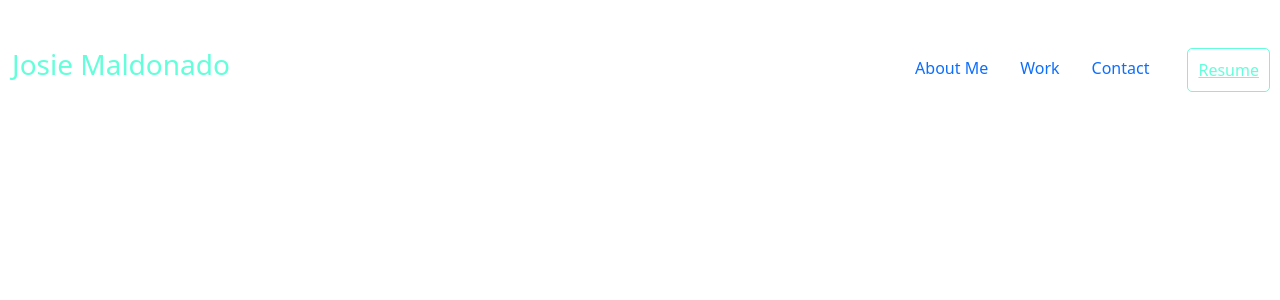
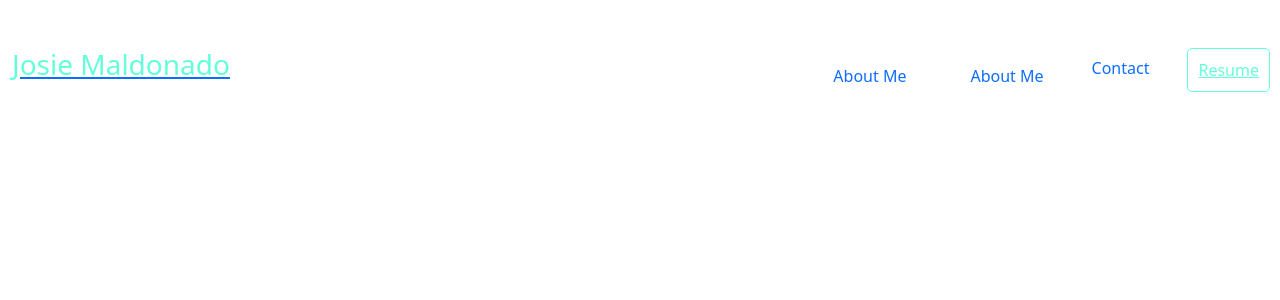
Before and after one commit to JosieMald/react-portfolio, a React (Create React App) app: page /about in a window 1280 px wide. Shown: the top 300 px of the page. Built offline with nearby package versions, Linux system fonts and the light colour scheme.

Commit message:
installed react-router-dom and began linking pages.

```diff
--- a/package.json
+++ b/package.json
@@ -11,6 +11,7 @@
     "react": "^17.0.2",
     "react-bootstrap": "^1.6.0",
     "react-dom": "^17.0.2",
+    "react-router-dom": "^5.2.0",
     "react-scripts": "4.0.3",
     "web-vitals": "^1.1.2"
   },
--- a/src/App.js
+++ b/src/App.js
@@ -1,22 +1,23 @@
 import React from "react";
-// import { BrowserRouter as Router, Route } from "react-router-dom";
+import { BrowserRouter as Router, Route } from "react-router-dom";
 import Navbar from "./components/Navbar/index";
 import Wrapper from "./components/Wrapper/index";
+import About from "./pages/About";
 
 function App() {
   return (
-    // <Router>
+    <Router>
       <div className="App">
         <Navbar />
         <Wrapper>
-          {/* <Route exact path="/" component={About} />
+          <Route exact path="/" component={About} />
           <Route exact path="/about" component={About} />
-          <Route exact path="/discover" component={Discover} />
+          {/* <Route exact path="/discover" component={Discover} />
           <Route exact path="/search" component={Search} /> */}
           <h1>HELLO WORLD</h1>
         </Wrapper>
       </div>
-    // </Router>
+     </Router>
   );
 }
 
--- a/src/components/Navbar/index.js
+++ b/src/components/Navbar/index.js
@@ -1,5 +1,5 @@
 import React from "react";
-// import { Link } from "react-router-dom";
+import { Link } from "react-router-dom";
 import "./style.css";
 
 // var nav = [
@@ -30,25 +30,45 @@ import "./style.css";
 function Navbar() {
     return (
 <header>
-    <nav class="d-flex align-middle mt-5">
-      <div class="container">
-        <h3 class="nav1 hide">Josie Maldonado</h3>
+    <nav className="d-flex align-middle mt-5">
+      <div className="container">
+      <Link className="nav1 hide" to="/">
+        <h3>Josie Maldonado</h3>
+      </Link>
       </div>
-      <div class="container">
-        <ul class="d-flex text-right align-middle justify-content-end">
-          <li>
-            <a class="nav-link nav2 hide" href="#about-me">About Me</a>
+      <div className="container">
+        <ul className="d-flex text-right align-middle justify-content-end">
+          <li className="nav-link nav2 hide">
+          <Link
+              to="/"
+              className={
+                window.location.pathname === "/" || window.location.pathname === "/about"
+                  ? "nav-link active"
+                  : "nav-link"
+              }
+            >
+              About Me
+            </Link>
+          </li>
+          <li className="nav-link nav3 hide">
+          <Link
+              to="/"
+              className={
+                window.location.pathname === "/" || window.location.pathname === "/about"
+                  ? "nav-link active"
+                  : "nav-link"
+              }
+            >
+              About Me
+            </Link>
           </li>
           <li>
-            <a class="nav-link nav3 hide" href="#work">Work</a>
-          </li>
-          <li>
-            <a class="nav-link nav4 hide" href="#contact">Contact</a>
+            <a className="nav-link nav4 hide" href="#contact">Contact</a>
           </li>
         </ul>
       </div>
-      <div id="resumeBtn" class="nav5 hide">
-        <a class="resumeBtn nav5 hide" href="assets/resume.pdf">Resume</a>
+      <div id="resumeBtn" className="nav5 hide">
+        <a className="resumeBtn nav5 hide" href="assets/resume.pdf">Resume</a>
       </div>
     </nav>
   </header>
--- a/src/pages/About.js
+++ b/src/pages/About.js
@@ -1,2 +1,25 @@
 import React from "react";
-import Navbar from "../components/Navbar";
+import josie from "../images/josie.png"
+
+function About() {
+    return (
+        <div className="container d-flex mt-4">
+      <p>
+        I’m a current Georgia Tech Bootcamp student on my way to become a full
+        stack web developer. I graduated from Le Cordon Bleu as a pâtissier. I’m
+        currently working on a website for a client who just trademarked his
+        first board game.
+        <br />
+        On my free time you’ll find me playing board games, baking, building
+        dice towers, and building my own furniture. I love meeting new people,
+        traveling the world, and having all together new and exciting
+        experiences.
+      </p>
+      <div>
+      <img src={josie} alt="myself" />
+      </div>
+    </div>
+    )
+};
+
+export default About;
```
Also changed, not shown: src/images/josie.png (added), 1 other file (tests, documents, lock files or other folders).
